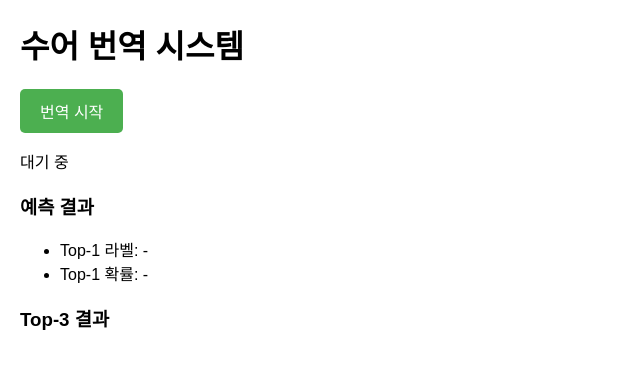
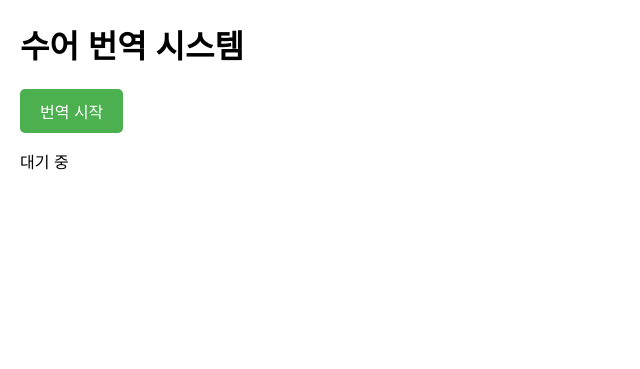
Before and after one commit to wngmlwjd/raspberrypi-signlang-app, a Flask app: page / in a window 1280 px wide. Shown: the top 369 px of the page, without its empty margins (0-640 px from the left). Run offline with Flask 3, Linux system fonts and the light colour scheme.

Commit message:
Update index.html

```diff
--- a/templates/index.html
+++ b/templates/index.html
@@ -14,7 +14,7 @@
 
     <p id="status">대기 중</p>
 
-    <div id="resultsContainer">
+    <div id="resultsContainer" class="hidden">
         <h3>예측 결과</h3>
         <ul>
             <li>Top-1 라벨: <span id="pred_top1_label">-</span></li>
```
